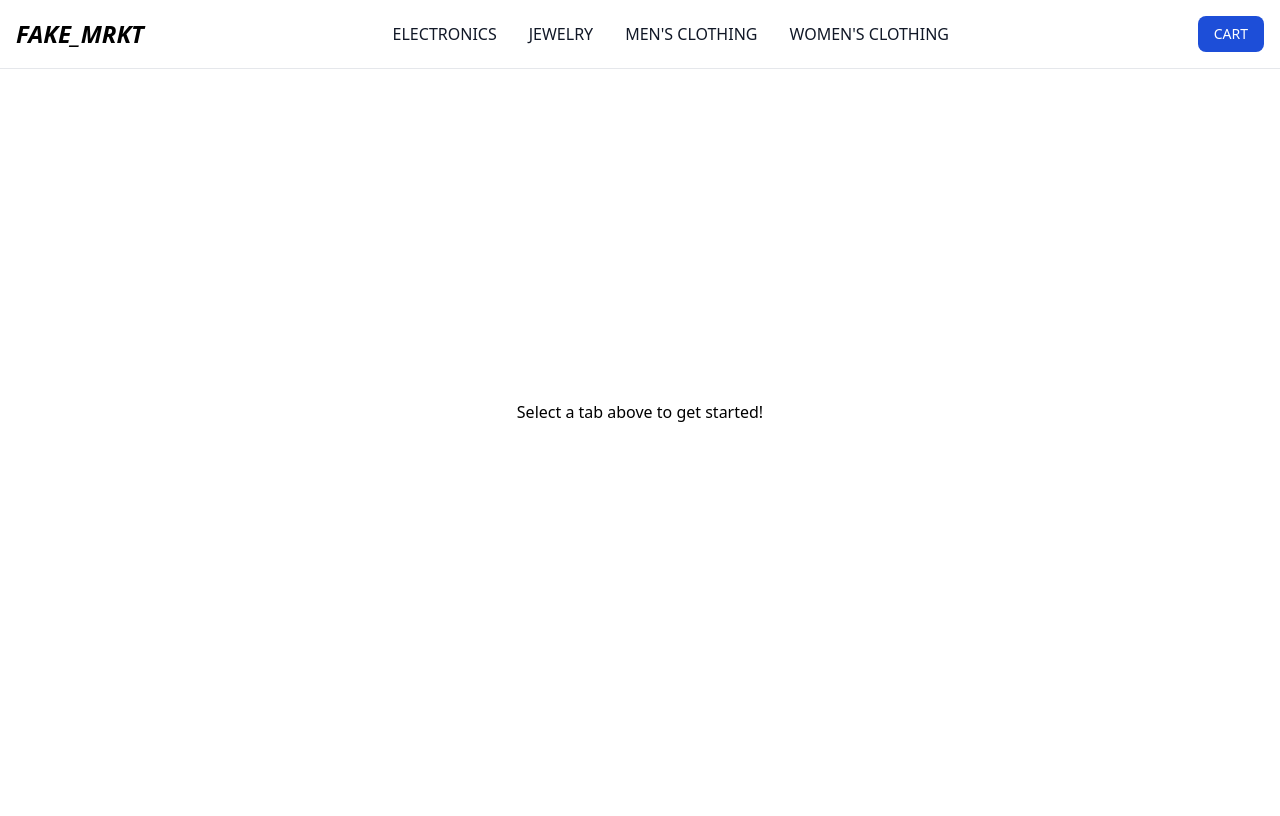
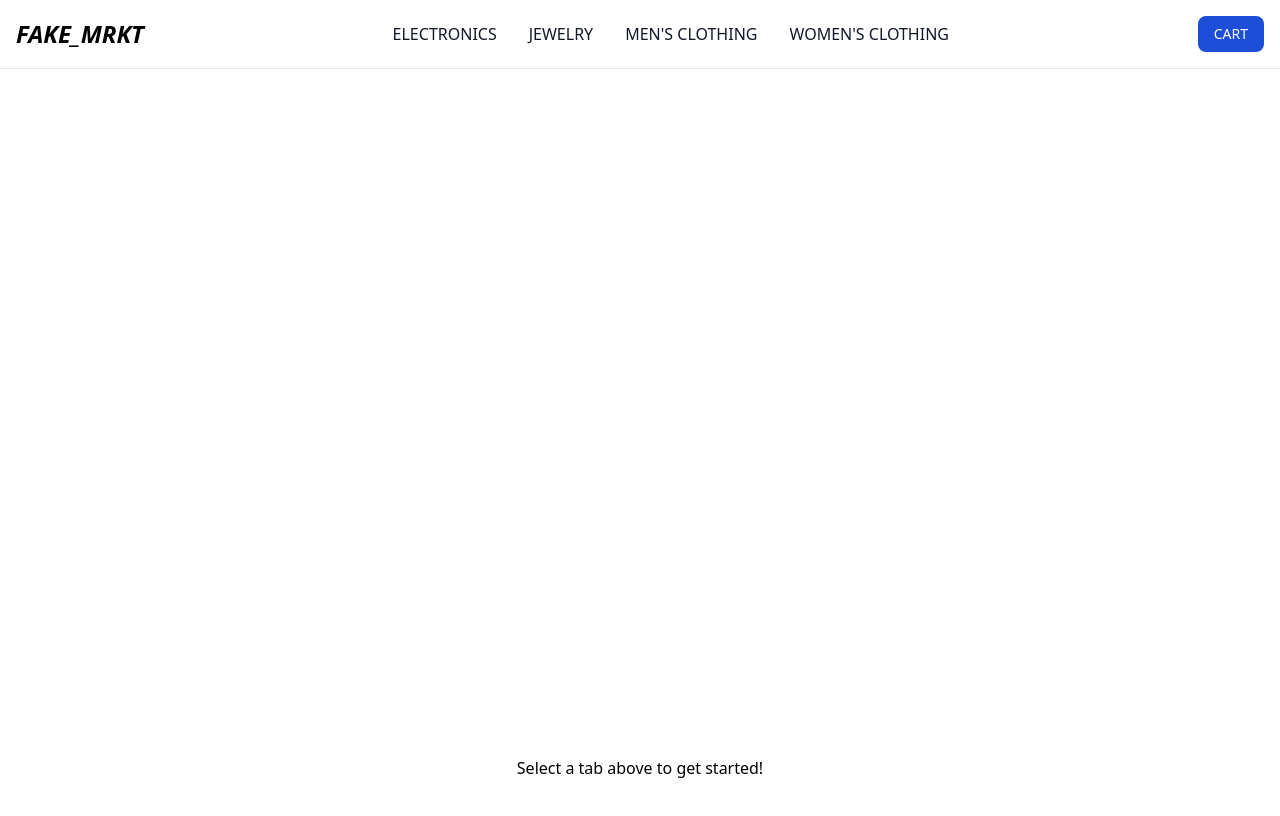
Before and after one commit to dna737/shopping-cart, a React (Vite) app: page / in a window 1280 px wide. Shown: the top 816 px of the page. Built offline with nearby package versions, Linux system fonts and the light colour scheme.

Commit message:
center home text to make it visible

```diff
--- a/src/components/Home.jsx
+++ b/src/components/Home.jsx
@@ -1,3 +1,7 @@
 export default function Home() {
-    return <h2>Select a tab above to get started!</h2>;
+    return (
+        <div className="h-full flex justify-center items-center">
+            <h2>Select a tab above to get started!</h2>
+        </div>
+    );
 }
```
